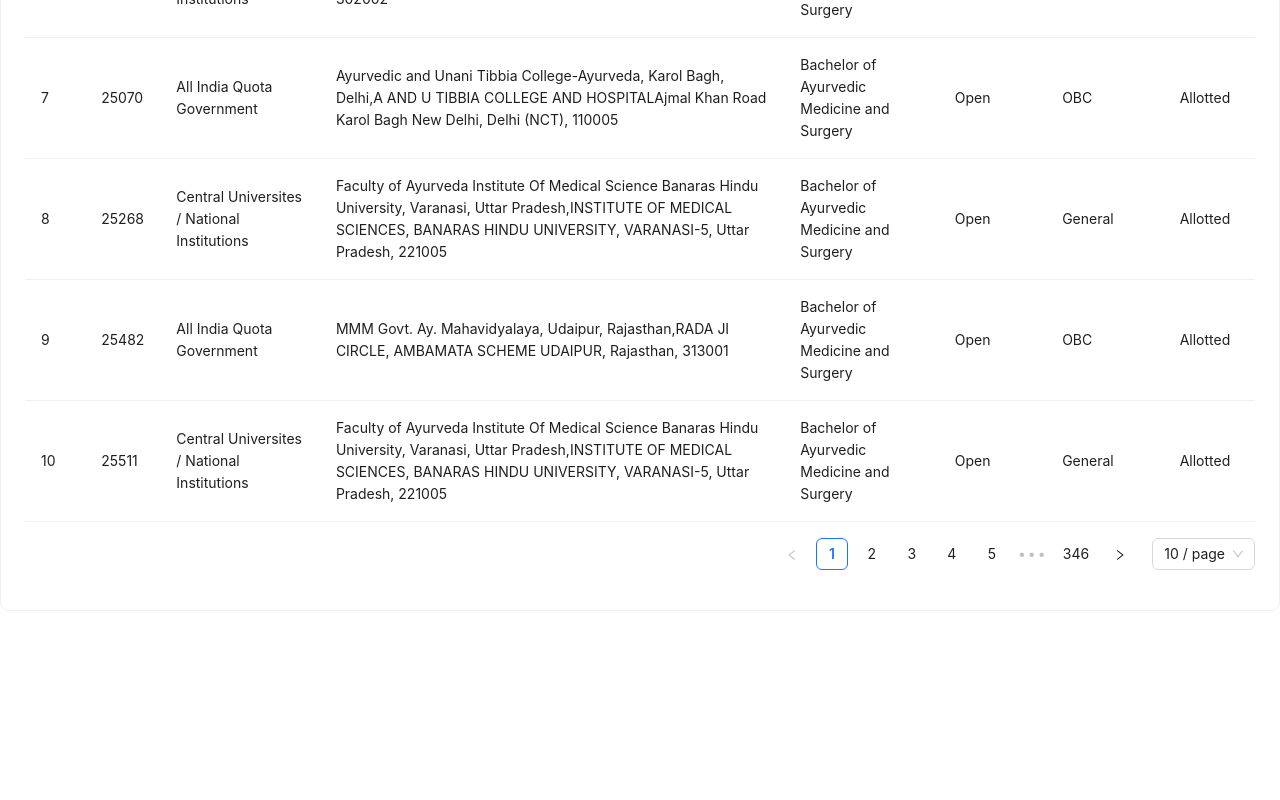
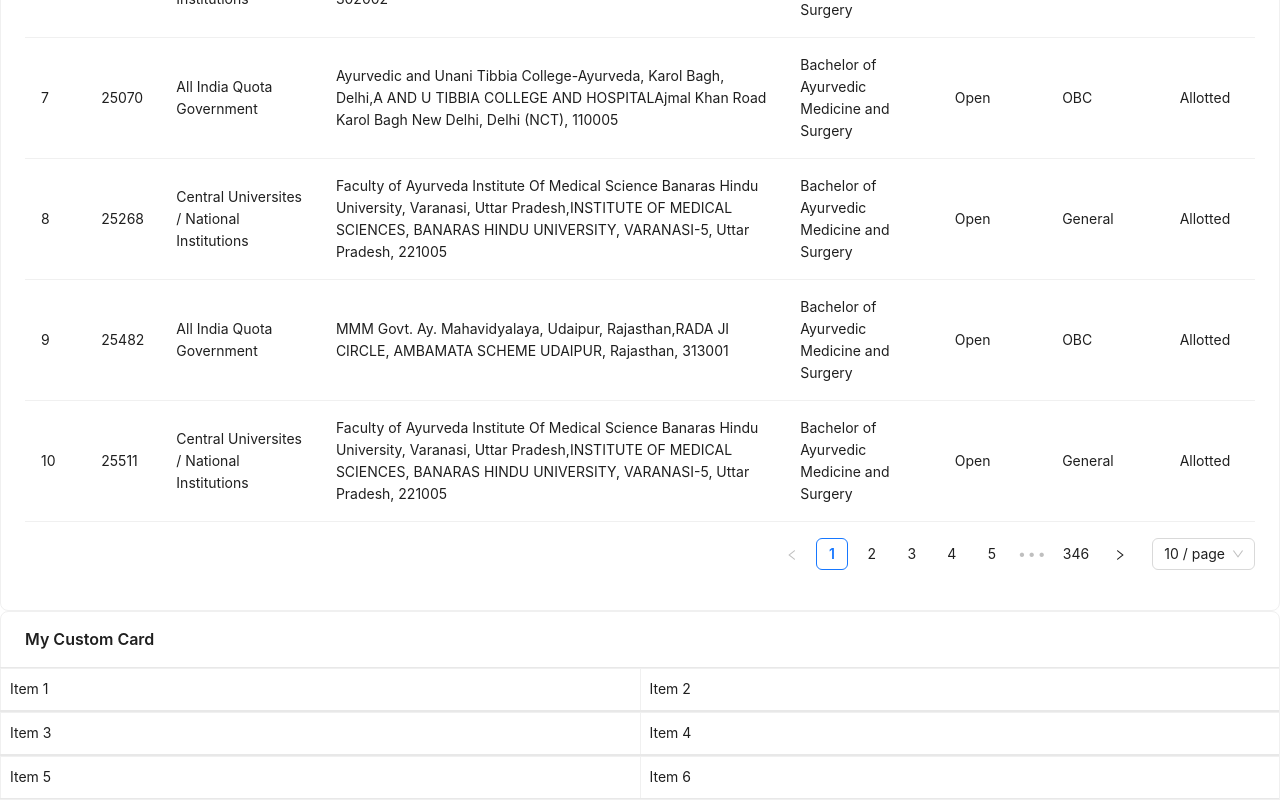
Before and after one commit to vignexshh/NA_AD, a Next.js app: page /analyse-rank in a window 1280 px wide. Shown: the part 1283-2083 px from the top of the page. Before the commit the page ends 1894 px from the top, so only its background shows below. Built offline with nearby package versions, Linux system fonts and the light colour scheme; what @ant-design/nextjs-registry would draw is missing.

Commit message:
added grid card functionality

```diff
--- a/src/app/analyse-rank/page.tsx
+++ b/src/app/analyse-rank/page.tsx
@@ -2,6 +2,7 @@
 import React, { useState, useEffect } from "react";
 import { Flex, Radio, Card, Space, Select, Button, Table, InputNumber } from "antd";
 import type { ColumnsType } from "antd/es/table";
+import CustomCard from "@/components/CustomCard";
 // Import JSON file (adjust path as needed)
 import data from "./2_ALL INDIA QUOTA AYUSH ROUND-1 ALLOTMENTS.json";
 
@@ -226,6 +227,7 @@ const App: React.FC = () => {
           </div>
         </Card>
       </Flex>
+      <CustomCard title="My Custom Card" />
     </div>
   );
 };
--- /dev/null
+++ b/src/components/CustomCard.tsx
@@ -0,0 +1,54 @@
+"use client";
+
+// CustomCard.tsx
+import React, { useState, useEffect } from 'react';
+import { Card } from 'antd';
+
+interface CustomCardProps {
+  title: string;
+}
+
+const CustomCard: React.FC<CustomCardProps> = ({ title }) => {
+  // State to track if the screen is in mobile view
+  const [isMobile, setIsMobile] = useState(window.innerWidth < 768); // Define breakpoint for mobile (e.g., 768px)
+
+  // Effect to handle window resize events
+  useEffect(() => {
+    const handleResize = () => {
+      setIsMobile(window.innerWidth < 768);
+    };
+
+    window.addEventListener('resize', handleResize);
+    return () => window.removeEventListener('resize', handleResize);
+  }, []);
+
+  // Dynamic grid style based on screen size
+  const gridStyle: React.CSSProperties = {
+    width: isMobile ? '100%' : '50%', // Full width for mobile, 2 columns for desktop
+    textAlign: 'start',
+    padding: 10,
+    // backgroundColor: '#f0f0f0',
+    // border: '1px solid #e8e8e8',
+    borderTop: '1px solid #e8e8e8', // Top border
+  borderBottom: '1px solid #e8e8e8',
+    // margin: '5px 0',
+  };
+
+  return (
+    <Card title={title}>
+      {/* First Row */}
+      <Card.Grid style={gridStyle}>Item 1</Card.Grid>
+      <Card.Grid style={gridStyle}>Item 2</Card.Grid>
+
+      {/* Second Row */}
+      <Card.Grid style={gridStyle}>Item 3</Card.Grid>
+      <Card.Grid style={gridStyle}>Item 4</Card.Grid>
+
+      {/* Third Row */}
+      <Card.Grid style={gridStyle}>Item 5</Card.Grid>
+      <Card.Grid style={gridStyle}>Item 6</Card.Grid>
+    </Card>
+  );
+};
+
+export default CustomCard;
```
